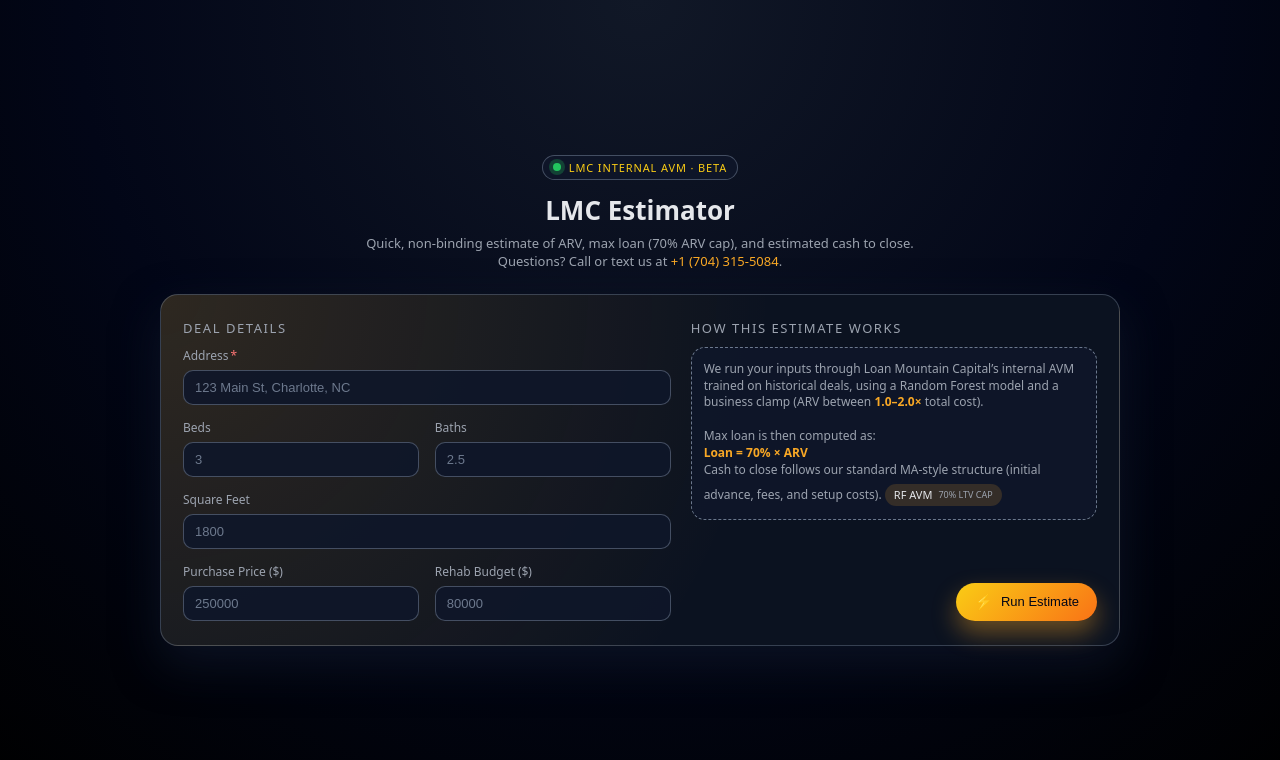
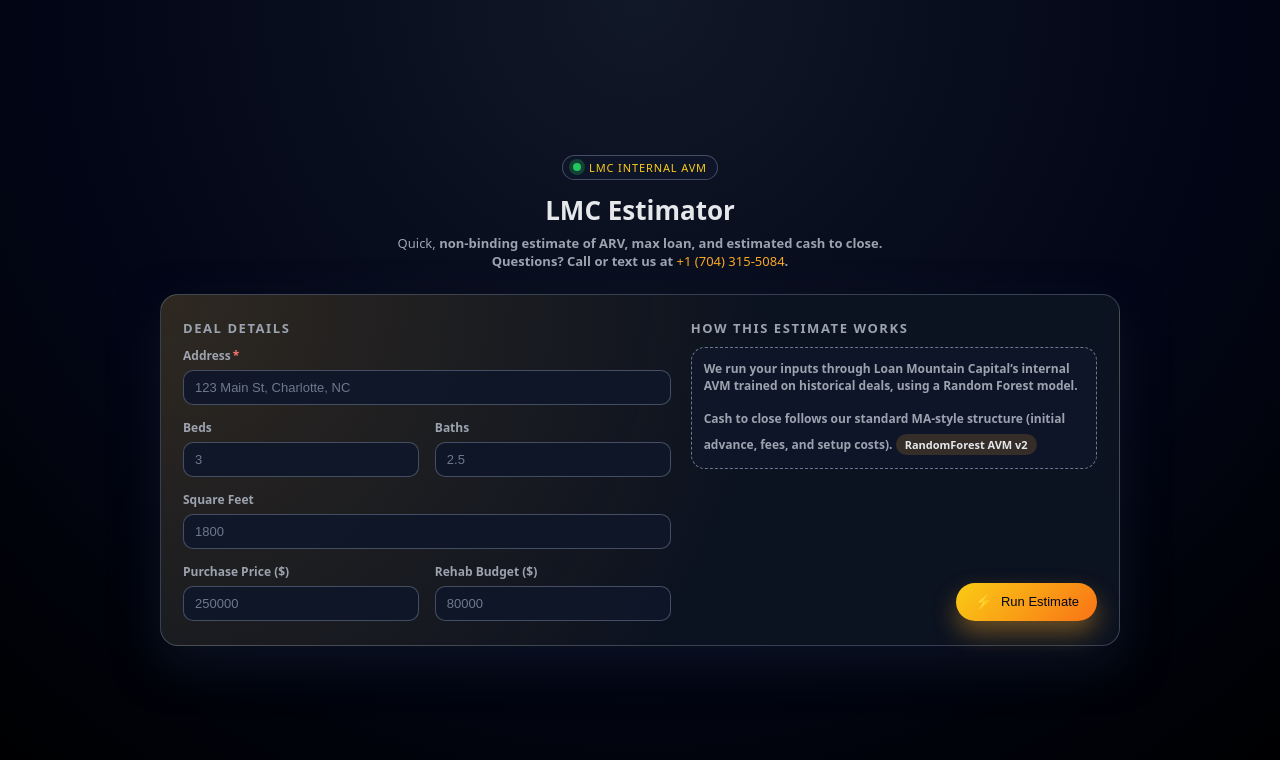
Before and after one commit to sergiovega93/lmc-estimator, a FastAPI app: page / in a window 1280 px wide. Shown: the top 760 px of the page. Run offline with FastAPI, Linux system fonts and the light colour scheme; parts of the project's set-up code (start-up, migrations or seed data) failed here and were passed over.

Commit message:
Descriptions removed, caps exhibited removed

```diff
--- a/templates/admin.html
+++ b/templates/admin.html
@@ -231,7 +231,6 @@
               <th>Loan</th>
               <th>Cash to Close</th>
               <th>IP</th>
-              <th>Device</th>
             </tr>
           </thead>
           <tbody>
@@ -246,7 +245,6 @@
               <td>{{ lead.total_loan }}</td>
               <td>{{ lead.cash_to_close }}</td>
               <td>{{ lead.client_ip }}</td>
-              <td>{{ lead.user_agent }}</td>
             </tr>
             {% endfor %}
             {% if not leads %}
--- a/templates/index.html
+++ b/templates/index.html
@@ -2,7 +2,7 @@
 <html lang="en">
 <head>
   <meta charset="utf-8" />
-  <title>LMC Estimator (Beta)</title>
+  <title>LMC Estimator </title>
   <style>
     :root {
       /* Tweaked to echo LoanMountainCapital.com palette */
@@ -272,11 +272,11 @@
     <div class="header">
       <div class="badge">
         <div class="badge-dot"></div>
-        LMC Internal AVM · Beta
+        LMC Internal AVM
       </div>
       <h1>LMC Estimator</h1>
       <div class="subtitle">
-        Quick, non-binding estimate of ARV, max loan (70% ARV cap), and estimated cash to close.
+        Quick, <strong>non-binding<strong> estimate of ARV, max loan, and estimated cash to close.
         <br />
         Questions? Call or text us at
         <a href="tel:+17043155084">+1 (704) 315-5084</a>.
@@ -329,16 +329,12 @@
             <div class="form-section-title">How this estimate works</div>
             <div class="info-box">
               We run your inputs through Loan Mountain Capital’s internal AVM trained on historical deals,
-              using a Random Forest model and a business clamp (ARV between <strong>1.0–2.0×</strong> total cost).
+              using a Random Forest model.
               <br /><br />
-              Max loan is then computed as:
-              <br />
-              <strong>Loan = 70% × ARV</strong><br />
               Cash to close follows our standard MA-style structure
               (initial advance, fees, and setup costs).
               <div class="model-chip">
-                RF AVM
-                <span>70% LTV cap</span>
+                RandomForest AVM v2
               </div>
             </div>
           </div>
```
